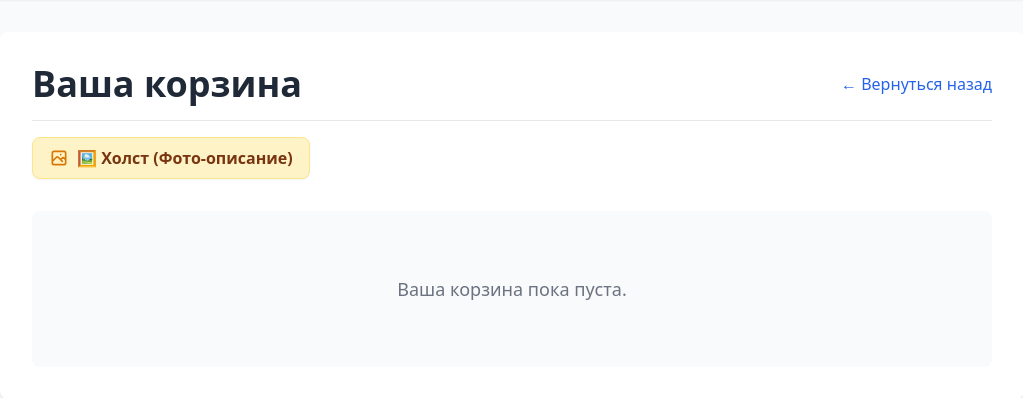
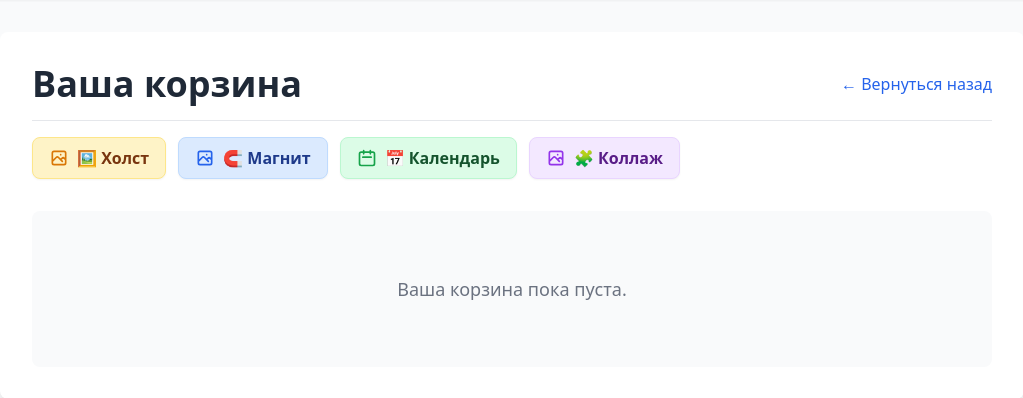
Before and after one commit to semahardrada/Photosait, a Django app: page /order/cart/ in a window 1280 px wide. Shown: the part 64-462 px from the top of the page, without its empty margins (128-1151 px from the left). Run offline with Django 5.2, Linux system fonts and the light colour scheme; some libraries are stand-ins or nearby versions.

Commit message:
zaebalo 2

```diff
--- a/orders/templates/orders/cart.html
+++ b/orders/templates/orders/cart.html
@@ -54,32 +54,32 @@
     </div>
 
     <!-- === МЕНЮ ПРОДУКЦИИ === -->
+    <!-- 4 КНОПКИ-ПОДСКАЗКИ -->
     <div class="mb-8 flex flex-wrap gap-3">
-        <button type="button" data-canvas-url="{% static 'images/canvas_info.jpg' %}" onclick="openLightbox(this.getAttribute('data-canvas-url'))" class="bg-amber-100 hover:bg-amber-200 text-amber-900 border border-amber-200 font-semibold py-2 px-4 rounded-lg flex items-center gap-2 transition-colors shadow-sm">
+        <!-- Холст -->
+        <button type="button" data-img-url="{% static 'images/canvas_info.jpg' %}" onclick="openLightbox(this.getAttribute('data-img-url'))" class="bg-amber-100 hover:bg-amber-200 text-amber-900 border border-amber-200 font-semibold py-2 px-4 rounded-lg flex items-center gap-2 transition-colors shadow-sm">
             <svg xmlns="http://www.w3.org/2000/svg" class="h-5 w-5 text-amber-600" fill="none" viewBox="0 0 24 24" stroke="currentColor"><path stroke-linecap="round" stroke-linejoin="round" stroke-width="2" d="M4 16l4.586-4.586a2 2 0 012.828 0L16 16m-2-2l1.586-1.586a2 2 0 012.828 0L20 14m-6-6h.01M6 20h12a2 2 0 002-2V6a2 2 0 00-2-2H6a2 2 0 00-2 2v12a2 2 0 002 2z" /></svg>
-            🖼️ Холст (Фото-описание)
-        </button>
-    </div>
-
-        <!-- ПАНЕЛЬ ПОМОЩНИКОВ (4 РАБОЧИЕ КНОПКИ БЕЗ ОШИБКИ TEMPLATESYNTAXERROR) -->
-    <!-- <div class="bg-blue-50 border border-blue-100 rounded-lg p-4 mb-8 flex flex-wrap gap-4 items-center justify-between">
-        <span class="text-gray-700 font-medium w-full md:w-auto mb-2 md:mb-0">Не знаете что выбрать? Посмотрите примеры:</span>
-        <div class="flex flex-wrap gap-3">
-            <button type="button" class="info-btn px-3 py-1.5 text-sm bg-white border border-blue-300 text-blue-600 rounded shadow-sm hover:bg-blue-600 hover:text-white transition-colors" data-title="Что такое холст?" data-img="{% static 'images/canvas_info.jpg' %}">
             🖼️ Холст
         </button>
-            <button type="button" class="info-btn px-3 py-1.5 text-sm bg-white border border-blue-300 text-blue-600 rounded shadow-sm hover:bg-blue-600 hover:text-white transition-colors" data-title="Что такое магнит?" data-img="{% static 'images/info_magnet.jpg' %}">
+
+        <!-- Магнит -->
+        <button type="button" data-img-url="{% static 'images/info_magnet.jpg' %}" onclick="openLightbox(this.getAttribute('data-img-url'))" class="bg-blue-100 hover:bg-blue-200 text-blue-900 border border-blue-200 font-semibold py-2 px-4 rounded-lg flex items-center gap-2 transition-colors shadow-sm">
+            <svg xmlns="http://www.w3.org/2000/svg" class="h-5 w-5 text-blue-600" fill="none" viewBox="0 0 24 24" stroke="currentColor"><path stroke-linecap="round" stroke-linejoin="round" stroke-width="2" d="M4 16l4.586-4.586a2 2 0 012.828 0L16 16m-2-2l1.586-1.586a2 2 0 012.828 0L20 14m-6-6h.01M6 20h12a2 2 0 002-2V6a2 2 0 00-2-2H6a2 2 0 00-2 2v12a2 2 0 002 2z" /></svg>
             🧲 Магнит
         </button>
-            <button type="button" class="info-btn px-3 py-1.5 text-sm bg-white border border-blue-300 text-blue-600 rounded shadow-sm hover:bg-blue-600 hover:text-white transition-colors" data-title="Что такое календарь?" data-img="{% static 'images/info_calendar.jpg' %}">
+
+        <!-- Календарь -->
+        <button type="button" data-img-url="{% static 'images/info_calendar.jpg' %}" onclick="openLightbox(this.getAttribute('data-img-url'))" class="bg-green-100 hover:bg-green-200 text-green-900 border border-green-200 font-semibold py-2 px-4 rounded-lg flex items-center gap-2 transition-colors shadow-sm">
+            <svg xmlns="http://www.w3.org/2000/svg" class="h-5 w-5 text-green-600" fill="none" viewBox="0 0 24 24" stroke="currentColor"><path stroke-linecap="round" stroke-linejoin="round" stroke-width="2" d="M8 7V3m8 4V3m-9 8h10M5 21h14a2 2 0 002-2V7a2 2 0 00-2-2H5a2 2 0 00-2 2v12a2 2 0 002 2z" /></svg>
             📅 Календарь
         </button>
-            <button type="button" class="info-btn px-3 py-1.5 text-sm bg-white border border-blue-300 text-blue-600 rounded shadow-sm hover:bg-blue-600 hover:text-white transition-colors" data-title="Что такое коллаж?" data-img="{% static 'images/info_collage.jpg' %}">
+
+        <!-- Коллаж -->
+        <button type="button" data-img-url="{% static 'images/info_collage.jpg' %}" onclick="openLightbox(this.getAttribute('data-img-url'))" class="bg-purple-100 hover:bg-purple-200 text-purple-900 border border-purple-200 font-semibold py-2 px-4 rounded-lg flex items-center gap-2 transition-colors shadow-sm">
+            <svg xmlns="http://www.w3.org/2000/svg" class="h-5 w-5 text-purple-600" fill="none" viewBox="0 0 24 24" stroke="currentColor"><path stroke-linecap="round" stroke-linejoin="round" stroke-width="2" d="M4 16l4.586-4.586a2 2 0 012.828 0L16 16m-2-2l1.586-1.586a2 2 0 012.828 0L20 14m-6-6h.01M6 20h12a2 2 0 002-2V6a2 2 0 00-2-2H6a2 2 0 00-2 2v12a2 2 0 002 2z" /></svg>
             🧩 Коллаж
         </button>
     </div>
-    </div> -->
-    <!-- /ПАНЕЛЬ ПОМОЩНИКОВ -->
 
     <!-- ТОВАРЫ В КОРЗИНЕ -->
     <div id="cart-items-container" class="space-y-8">
```
Lines whose indentation alone changed are shown as unchanged.
